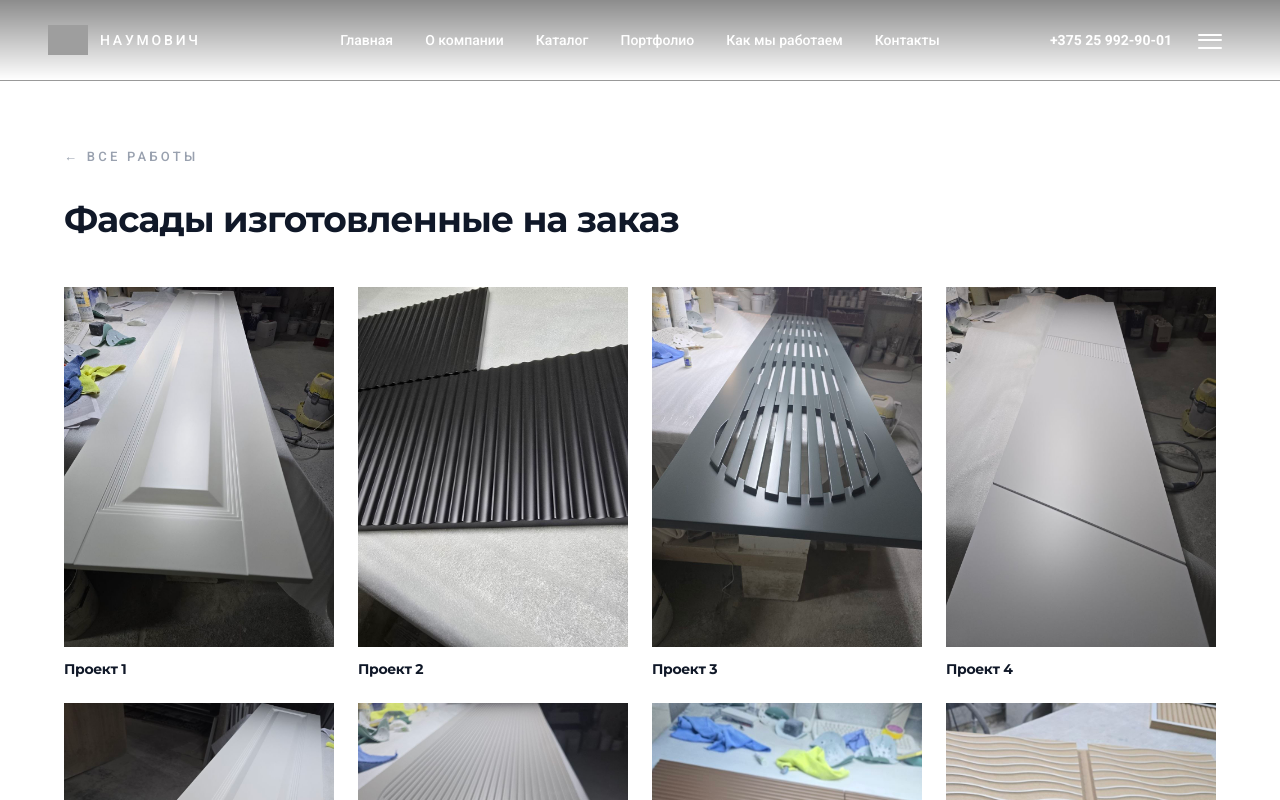
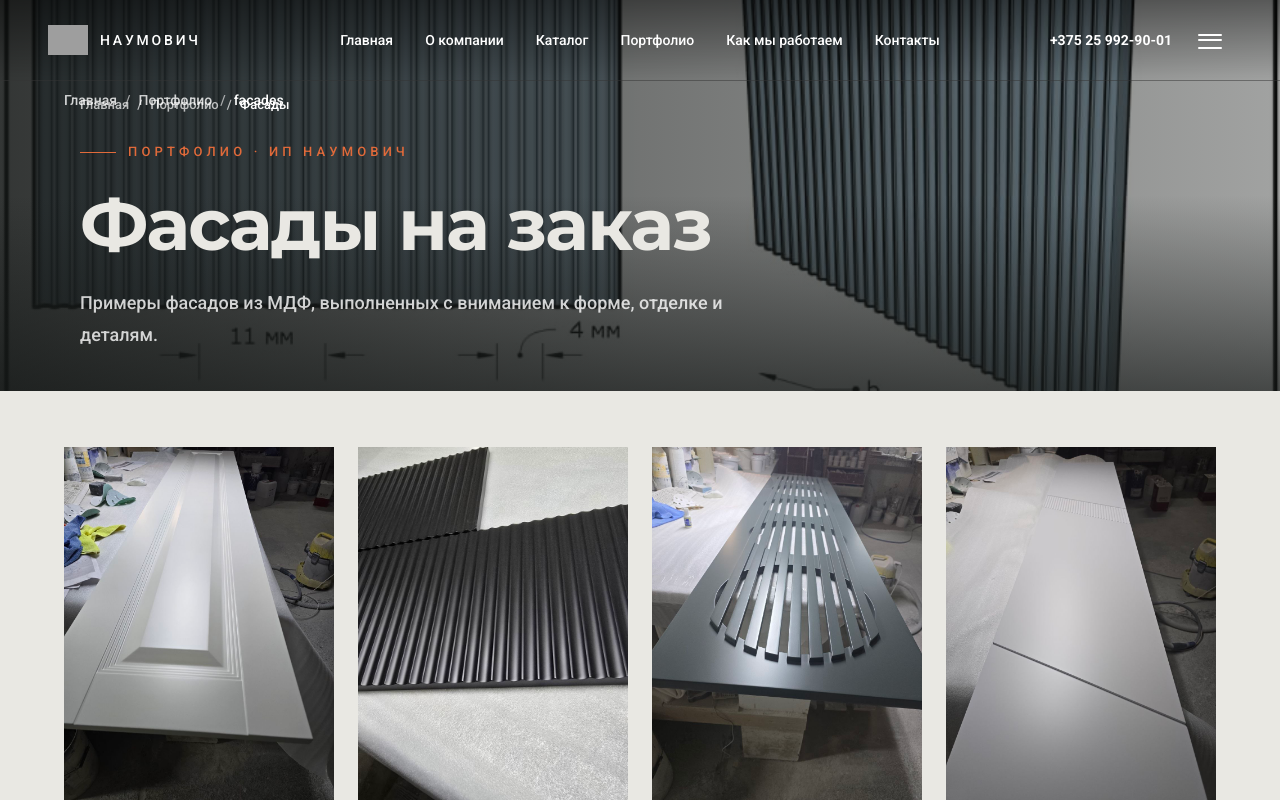
Before and after one commit to IljaBelousow/naumovich-site, a Next.js app: page /portfolio/facades in a window 1280 px wide. Shown: the top 800 px of the page. Built offline with nearby package versions, Linux system fonts and the light colour scheme; grey boxes are pictures that could not be loaded.

Commit message:
Add breadcrumb navigation to portfolio facades

```diff
--- a/src/app/portfolio/facades/page.tsx
+++ b/src/app/portfolio/facades/page.tsx
@@ -5,22 +5,47 @@ import { facades } from "@/data/facades";
 export const metadata = { title: "Фасады на заказ — ИП Наумович" };
 
 export default function PortfolioFacadesPage() {
-  const items = facades.filter(f => f.category === "work_facades");
+  const items = facades.filter((f) => f.category === "work_facades");
 
   return (
-    <main className="w-full bg-white pt-20 min-h-screen">
-      <div className="w-full px-5 py-16 sm:px-8 lg:px-12 xl:px-16">
-        <Link href="/portfolio" className="text-xs uppercase tracking-[0.25em] text-gray-400 hover:text-gray-900 mb-8 inline-block">
-          ← Все работы
-        </Link>
+    <main className="w-full min-h-screen bg-[#E9E8E3]">
+      <section className="relative isolate flex min-h-[300px] items-end overflow-hidden bg-[#202322] text-[#E9E8E3] sm:min-h-[360px]">
+        <Image
+          src="/images/catalog1/image1.jpg"
+          alt="Фасады из МДФ на заказ"
+          fill
+          priority
+          sizes="100vw"
+          className="object-cover object-center opacity-65"
+        />
+        <div className="absolute inset-0 bg-gradient-to-r from-[#141716]/80 via-[#141716]/40 to-[#141716]/10" />
+        <div className="absolute inset-0 bg-gradient-to-t from-[#141716]/65 via-transparent to-transparent" />
+        <div className="relative mx-auto w-full max-w-[1500px] px-6 pb-8 pt-24 sm:px-12 sm:pb-10 lg:px-20">
+          <nav aria-label="Хлебные крошки" className="mb-7 flex flex-wrap items-center gap-2 text-xs text-white/70">
+            <Link href="/" className="transition-colors hover:text-white">Главная</Link>
+            <span aria-hidden="true">/</span>
+            <Link href="/portfolio" className="transition-colors hover:text-white">Портфолио</Link>
+            <span aria-hidden="true">/</span>
+            <span aria-current="page" className="text-white">Фасады</span>
+          </nav>
+          <p className="about-intro mb-6 flex items-center gap-3 text-[11px] font-medium uppercase tracking-[0.32em] text-[#E16A3A]">
+            <span className="h-px w-9 bg-[#E16A3A]" /> Портфолио · ИП Наумович
+          </p>
+          <h1 className="about-intro max-w-5xl text-4xl font-bold leading-[1.08] tracking-[-0.045em] sm:text-6xl lg:text-7xl">
+            Фасады на заказ
+          </h1>
+          <p className="about-intro mt-6 max-w-2xl text-base leading-8 text-white/80 sm:text-lg">
+            Примеры фасадов из МДФ, выполненных с вниманием к форме, отделке и деталям.
+          </p>
+        </div>
+      </section>
 
-        <h1 className="text-4xl font-extralight tracking-tight text-gray-900 mb-12">Фасады изготовленные на заказ</h1>
-
-        <div className="grid grid-cols-2 sm:grid-cols-3 lg:grid-cols-4 gap-6">
-          {items.map((item) => (
+      <div className="mx-auto w-full max-w-[1600px] px-5 py-10 sm:px-8 sm:py-14 lg:px-12 xl:px-16">
+        <div className="grid grid-cols-2 gap-6 sm:grid-cols-3 lg:grid-cols-4">
+          {items.length === 0 ? <p className="text-gray-500">В этом разделе пока нет работ.</p> : items.map((item) => (
             <Link key={item.slug} href={`/portfolio/${item.slug}`} className="group block">
               <div className="relative aspect-[3/4] w-full overflow-hidden bg-gray-100">
-                <Image src={item.image} alt={item.name} fill className="object-cover group-hover:scale-105 transition-transform duration-500" />
+                <Image src={item.image} alt={item.name} fill sizes="(max-width: 640px) 50vw, 25vw" className="object-cover transition-transform duration-500 group-hover:scale-105" />
               </div>
               <h3 className="mt-3 text-sm font-medium text-gray-900">{item.name}</h3>
             </Link>
```
